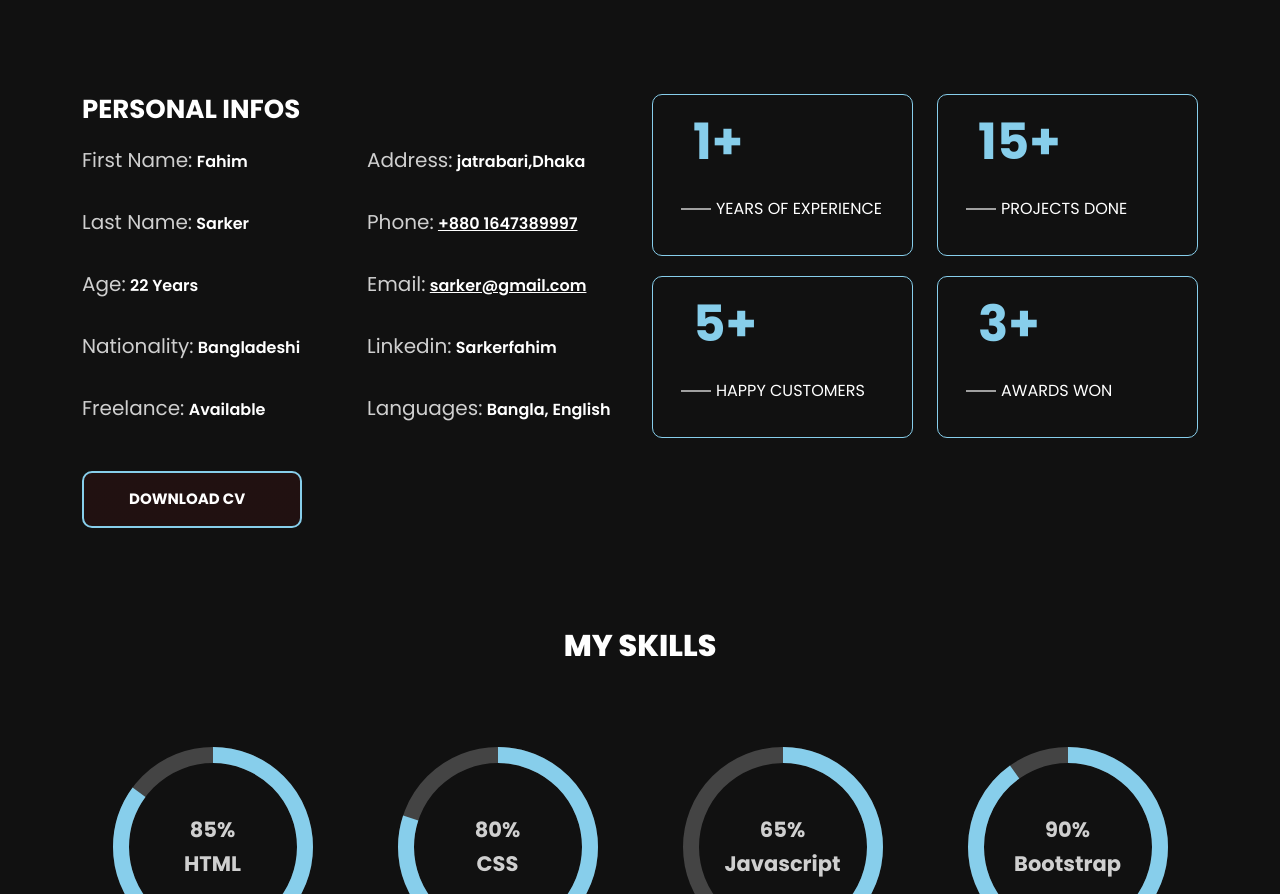
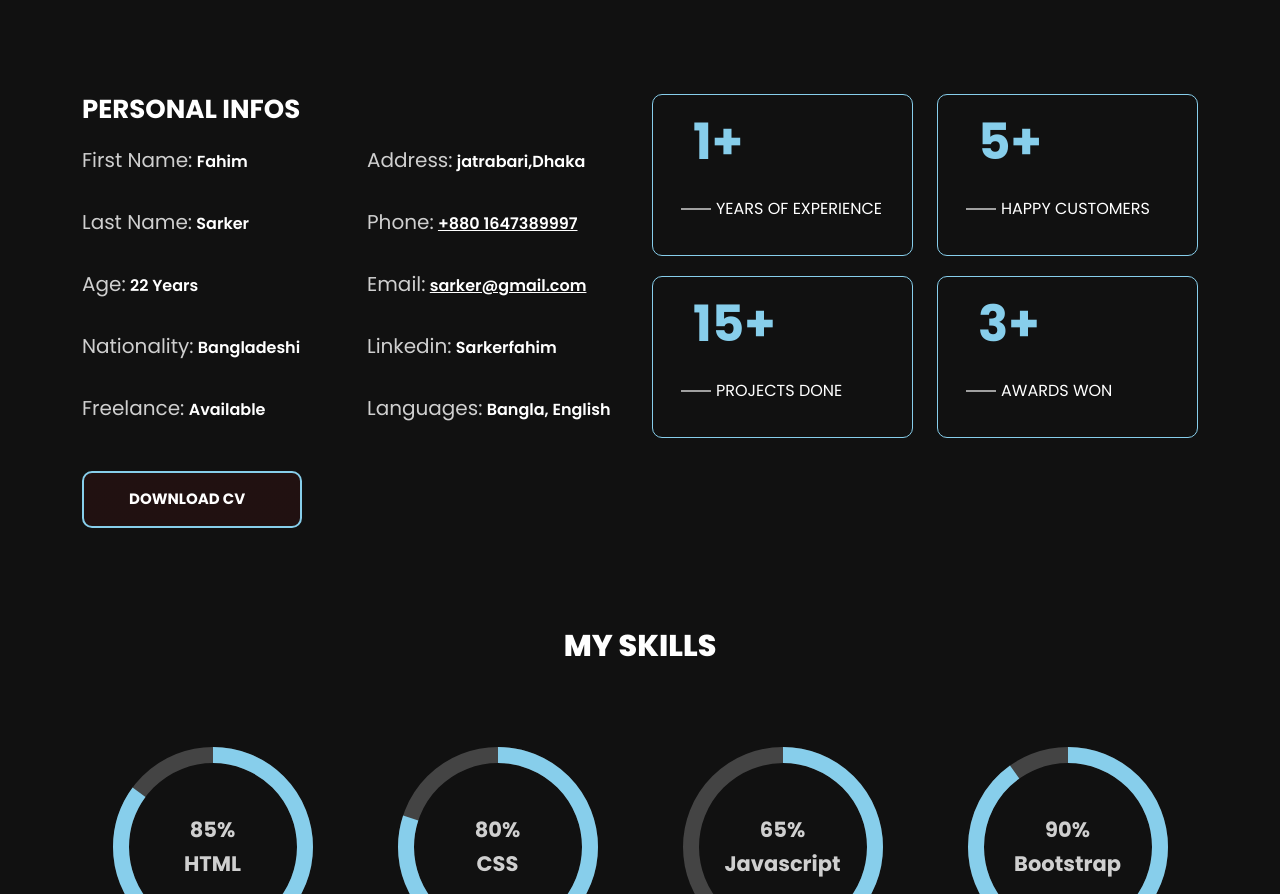
Before and after one commit to fahim-sarker/My-Portfolio, a React (Vite) app: page / in a window 1280 px wide. Shown: the part 1037-1931 px from the top of the page. Built offline with nearby package versions, Linux system fonts and the light colour scheme.

Commit message:
update countup

```diff
--- a/src/components/about_me/About_me.jsx
+++ b/src/components/about_me/About_me.jsx
@@ -5,8 +5,25 @@ import { RiHomeOfficeLine } from "react-icons/ri";
 import { FaGraduationCap, FaPenRuler, FaBullhorn } from "react-icons/fa6";
 import { CircularProgressbarWithChildren } from "react-circular-progressbar";
 import CV from "../../assets/cv.pdf";
+import CountUp from "react-countup";
 
 const About_me = () => {
+  const stats = [
+    { value: 1, label: "Years of Experience" },
+    { value: 5, label: "Happy Customers" },
+    { value: 15, label: "Projects Done" },
+    { value: 3, label: "Awards Won" },
+  ];
+  const skills = [
+    { name: "HTML", value: 85 },
+    { name: "CSS", value: 80 },
+    { name: "JavaScript", value: 65 },
+    { name: "Bootstrap", value: 90 },
+    { name: "Tailwind CSS", value: 90 },
+    { name: "React JS", value: 80 },
+    { name: "Next JS", value: 70 },
+    { name: "GitHub", value: 85 },
+  ];
   return (
     <section id="about">
       <Container>
@@ -82,26 +99,16 @@ const About_me = () => {
           </Col>
           <Col lg={6}>
             <Row>
-              <Col lg={6}>
-                <div class="about-right">
-                  <h2>1+</h2>
-                  <h3>Years of Experience</h3>
-                </div>
-                <div class="about-right">
-                  <h2>5+</h2>
-                  <h3>Happy Customers</h3>
-                </div>
-              </Col>
-              <Col lg={6}>
-                <div class="about-right">
-                  <h2>15+</h2>
-                  <h3>Projects Done</h3>
-                </div>
-                <div class="about-right">
-                  <h2>3+</h2>
-                  <h3>Awards Won</h3>
-                </div>
-              </Col>
+              {stats.map((stat, index) => (
+                <Col lg={6} key={index}>
+                  <div className="about-right">
+                    <h2>
+                      <CountUp end={stat.value} duration={3} />+
+                    </h2>
+                    <h3>{stat.label}</h3>
+                  </div>
+                </Col>
+              ))}
             </Row>
           </Col>
         </Row>
--- a/src/components/about_me/about_me.css
+++ b/src/components/about_me/about_me.css
@@ -181,8 +181,8 @@
 }
 .center_text {
     position: absolute;
-    top: 50%;
-    left: 50%;
+    top: 50% !important;
+    left: 50% !important;
     transform: translate(-50%, -50%);
     text-align: center;
 }
```
Also changed, not shown: package.json (+6 -6 lines), 1 other file (tests, documents, lock files or other folders).
